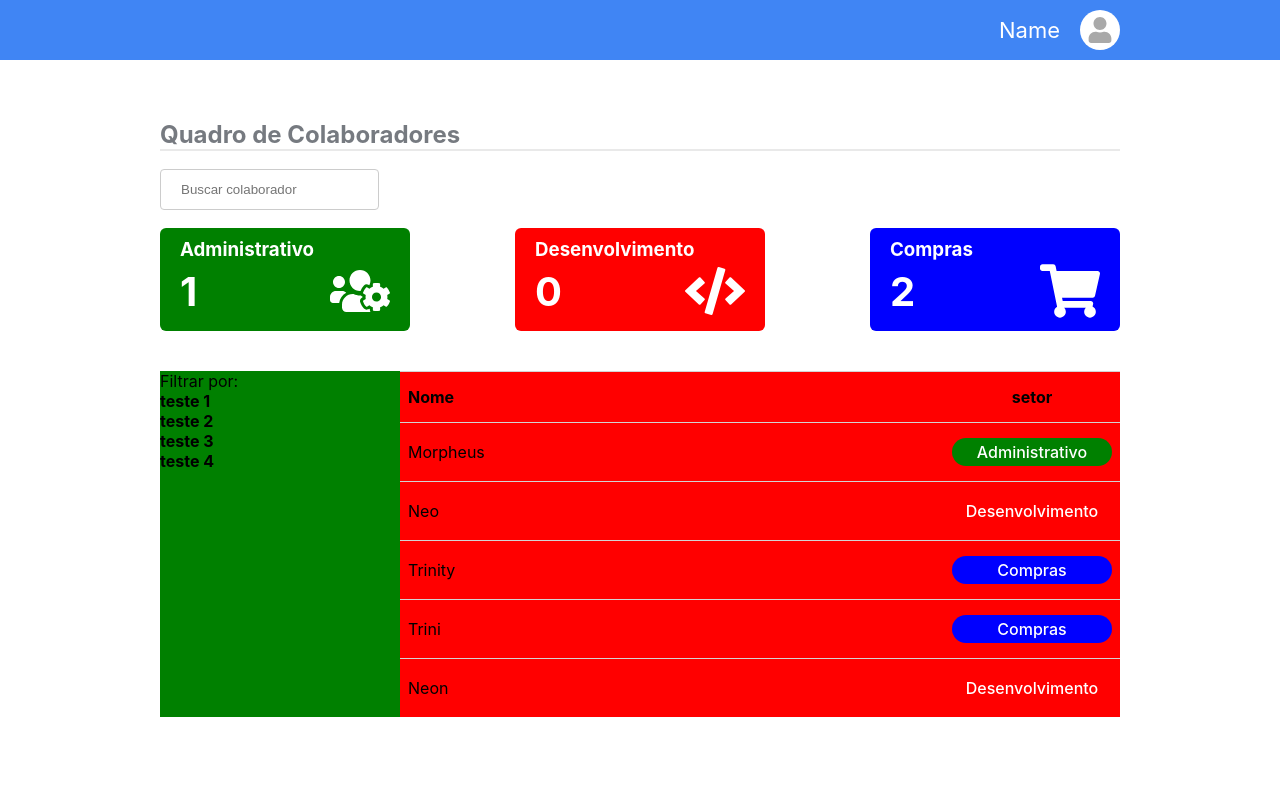
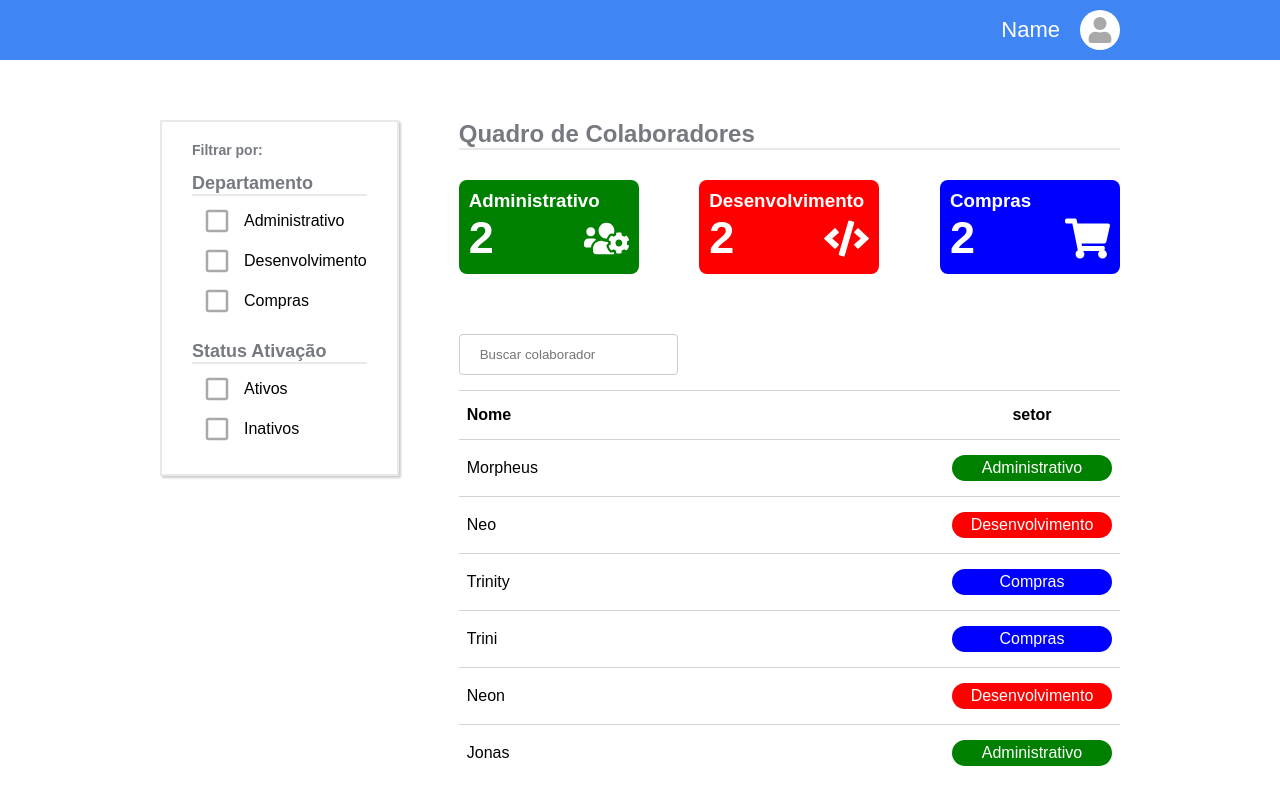
Before and after one commit to rafaeloliveirasilva05/human-resource-control, a React (Create React App) app: page / in a window 1280 px wide. Built offline with nearby package versions, Linux system fonts and the light colour scheme.

Commit message:
insert filter functionality and apply global style

```diff
--- a/src/App.js
+++ b/src/App.js
@@ -4,6 +4,7 @@ import { BrowserRouter, Switch, Route } from 'react-router-dom'
 import Header from './components/Header'
 import SearchCollaborator from './screens/SearchCollaborator'
 import CollaboratorData from './screens/CollaboratorData'
+import'./Styles/global.css'
 
 function App() {
   return (
--- /dev/null
+++ b/src/Styles/global.css
@@ -0,0 +1,19 @@
+
+*{
+  margin: 0;
+  padding:0;
+  outline:0;
+  box-sizing: border-box;
+}
+
+body {
+  font-family: Arial, Helvetica, sans-serif;
+  font-size: 16px;
+  background: #FFFF;
+  text-rendering: optimizeLegibility;
+  -webkit-font-smoothing: antialiased;
+}
+
+#root {
+  height: 100vh;
+}
--- a/src/components/Card/index.js
+++ b/src/components/Card/index.js
@@ -1,33 +1,35 @@
 
 
 import React from 'react'
-import { FaUsersCog, FaCode, FaShoppingCart} from 'react-icons/fa'
+import { FaUsersCog, FaCode, FaShoppingCart } from 'react-icons/fa'
 
 import styles from './styles.module.css'
 
 const Card = (props) => {
   const { color, departament, TotalEmployeesDepartment } = props
 
-  const chooseIcon = (departament) =>{
-    if(departament === 'Administrativo'){
-      return <FaUsersCog size={60} color={'#fff'} />
+  const chooseIcon = (departament) => {
+    if (departament === 'Administrativo') {
+      return <FaUsersCog size={45} color={'#fff'} />
     }
 
-    if(departament === 'Desenvolvimento'){
-      return <FaCode size={60} color={'#fff'} />
+    if (departament === 'Desenvolvimento') {
+      return <FaCode size={45} color={'#fff'} />
     }
 
-    if(departament === 'Compras'){
-      return <FaShoppingCart size={60} color={'#fff'} />
+    if (departament === 'Compras') {
+      return <FaShoppingCart size={45} color={'#fff'} />
     }
   }
 
   return (
-    <div style={{backgroundColor: color}} className={styles.container} >
-      <h3>{departament}</h3>
-      <div>
-        <h3>{TotalEmployeesDepartment}</h3>
-        {chooseIcon(departament)}
+    <div style={{ backgroundColor: color }} className={styles.container} >
+      <div className={styles.containerCard}>
+        <h3>{departament}</h3>
+        <div>
+          <h3>{TotalEmployeesDepartment}</h3>
+          {chooseIcon(departament)}
+        </div>
       </div>
     </div>
   )
--- a/src/components/Card/styles.module.css
+++ b/src/components/Card/styles.module.css
@@ -1,18 +1,21 @@
 .container {
+  padding: 10px 10px;
+  border-radius: 8px;
+}
+
+.containerCard{
   display: flex;
+  width: 160px;
   flex-direction: column;
-  width: 250px;
-  padding: 10px 20px;
-  border-radius: 6px;
   color: #fff;
 }
 
-.container > div {
+.containerCard > div {
   display: flex;
   align-items: center;
   justify-content: space-between;
 }
 
-.container > div h3 {
-  font-size: 40px;
+.containerCard > div h3 {
+  font-size: 45px;
 }
--- a/src/data/collaborator.json
+++ b/src/data/collaborator.json
@@ -34,6 +34,13 @@
       "last_name": "Reeves",
       "department": 2,
       "active_status": 0
+    },
+    {
+      "id": 6,
+      "first_name": "Jonas",
+      "last_name": "Reeves",
+      "department": 1,
+      "active_status": 0
     }
   ]
 }
--- a/src/screens/SearchCollaborator/index.js
+++ b/src/screens/SearchCollaborator/index.js
@@ -1,5 +1,7 @@
 import React, { useState, useEffect } from 'react'
 import { useHistory } from "react-router-dom";
+import { MdCheckBox } from 'react-icons/md';
+import { MdCheckBoxOutlineBlank } from 'react-icons/md';
 
 import styles from './styles.module.css'
 import departmentDataJson from '../../data/department.json'
@@ -12,6 +14,12 @@ function SearchCollaborator(props) {
   const [collaboratorData, setCollaboratorData] = useState([])
   const [fixedListCollaboratorData, setFixedListCollaboratorData] = useState([])
 
+  const [administrativeFilter, setAdministrativeFilter] = useState(false)
+  const [developmentFilter, setDevelopmentFilter] = useState(false)
+  const [purchaseFilter, setPurchaseFilter] = useState(false)
+  const [activeStatusFilter, setActiveStatusFilter] = useState(false)
+  const [inactiveStatusFilter, setInactiveStatusFilter] = useState(false)
+
   let history = useHistory()
 
   useEffect(() => {
@@ -22,6 +30,10 @@ function SearchCollaborator(props) {
     setFixedListCollaboratorData(data)
     setCollaboratorData(data)
   }, [])
+
+  useEffect(() => {
+    filter()
+  }, [administrativeFilter, developmentFilter, purchaseFilter, activeStatusFilter, inactiveStatusFilter])
 
   function collaboratorsDataMapping(colaborator, department) {
     return colaborator.map(currentColaborator => {
@@ -42,8 +54,8 @@ function SearchCollaborator(props) {
 
   function mappingTotalCollaboratorsByDepartment() {
     return departmentData.map(currentDepartment => {
-      const allActiveCollaborator = fixedListCollaboratorData.filter(currentElement => {
-        return currentElement.active_status && currentElement.departamentId === currentDepartment.id
+      const allActiveCollaborator = collaboratorData.filter(currentElement => {
+        return currentElement.departamentId === currentDepartment.id
       })
 
       return {
@@ -107,16 +119,164 @@ function SearchCollaborator(props) {
     setCollaboratorData(listCollaborators)
   }
 
+  function filterByAdministrativeSector() {
+    let listCollaborators = fixedListCollaboratorData
+
+    listCollaborators = fixedListCollaboratorData.filter(currentCollaborator => {
+      return currentCollaborator.departamentId === 1
+    })
+
+    return listCollaborators
+  }
+
+  function filterByDevelopmentSector() {
+    let listCollaborators = fixedListCollaboratorData
+
+    listCollaborators = fixedListCollaboratorData.filter(currentCollaborator => {
+      return currentCollaborator.departamentId === 2
+    })
+
+    return listCollaborators
+  }
+
+  function filterBySectorPurchase() {
+    let listCollaborators = fixedListCollaboratorData
+
+    listCollaborators = fixedListCollaboratorData.filter(currentCollaborator => {
+      return currentCollaborator.departamentId === 3
+    })
+
+    return listCollaborators
+  }
+
+  function filterByActiveContributors(list) {
+    return list.filter(currentCollaborator => currentCollaborator.active_status === 1)
+  }
+
+  function filterByInactiveContributors(list) {
+    return list.filter(currentCollaborator => currentCollaborator.active_status === 0)
+  }
+
+  function filter() {
+    if (fixedListCollaboratorData.length === 0) return
+
+    let filteredCollaboratorList = []
+    let activeFilter = false
+
+    if (administrativeFilter) {
+      filteredCollaboratorList = filterByAdministrativeSector()
+      activeFilter = true
+    }
+
+    if (developmentFilter) {
+      filteredCollaboratorList = filterByDevelopmentSector().concat(filteredCollaboratorList)
+      activeFilter = true
+    }
+
+    if (purchaseFilter) {
+      filteredCollaboratorList = filterBySectorPurchase().concat(filteredCollaboratorList)
+      activeFilter = true
+    }
+
+    if (activeStatusFilter && !inactiveStatusFilter) {
+      if (activeFilter) {
+        filteredCollaboratorList = filterByActiveContributors(filteredCollaboratorList)
+      }
+      else {
+        filteredCollaboratorList = filterByActiveContributors(fixedListCollaboratorData)
+      }
+
+      activeFilter = true
+    }
+
+    if (inactiveStatusFilter && !activeStatusFilter) {
+      if (activeFilter) {
+        filteredCollaboratorList = filterByInactiveContributors(filteredCollaboratorList)
+      }
+      else {
+        filteredCollaboratorList = filterByInactiveContributors(fixedListCollaboratorData)
+      }
+
+      activeFilter = true
+    }
+
+    activeFilter ? setCollaboratorData(filteredCollaboratorList) : setCollaboratorData(fixedListCollaboratorData)
+  }
+
   return (
     <div className={styles.container}>
+
+      <div className={styles.containerFilter}>
+        <h2 className={styles.titleContainerFilter}>Filtrar por:</h2>
+        <section className={styles.containerDepartmentFilter}>
+          <h2>Departamento</h2>
+          <div className={styles.navDepartamentoFilter}>
+            <ul>
+              <li
+                onClick={() => administrativeFilter ? setAdministrativeFilter(false) : setAdministrativeFilter(true)}
+                className={styles.filterListItem}>
+                <div className={styles.selectionBox}>
+                  {administrativeFilter ?
+                    <MdCheckBox size={30} color={'#a9a9a9'} /> :
+                    <MdCheckBoxOutlineBlank size={30} color={'#a9a9a9'} />}
+                </div>
+                <a>Administrativo</a>
+              </li>
+              <li
+                onClick={() => developmentFilter ? setDevelopmentFilter(false) : setDevelopmentFilter(true)}
+                className={styles.filterListItem}>
+                <div className={styles.selectionBox}>
+                  {developmentFilter ?
+                    <MdCheckBox size={30} color={'#a9a9a9'} /> :
+                    <MdCheckBoxOutlineBlank size={30} color={'#a9a9a9'} />}
+                </div>
+                <a>Desenvolvimento</a>
+              </li>
+              <li
+                onClick={() => purchaseFilter ? setPurchaseFilter(false) : setPurchaseFilter(true)}
+                className={styles.filterListItem}>
+                <div className={styles.selectionBox}>
+                  {purchaseFilter ?
+                    <MdCheckBox size={30} color={'#a9a9a9'} /> :
+                    <MdCheckBoxOutlineBlank size={30} color={'#a9a9a9'} />}
+                </div>
+                <a>Compras</a>
+              </li>
+            </ul>
+          </div>
+        </section>
+
+        <section className={styles.containerDepartmentFilter}>
+          <h2>Status Ativação</h2>
+          <div>
+            <ul>
+              <li
+                onClick={() => activeStatusFilter ? setActiveStatusFilter(false) : setActiveStatusFilter(true)}
+                className={styles.filterListItem}>
+                <div className={styles.selectionBox}>
+                  {activeStatusFilter ?
+                    <MdCheckBox size={30} color={'#a9a9a9'} /> :
+                    <MdCheckBoxOutlineBlank size={30} color={'#a9a9a9'} />}
+                </div>
+                <a>Ativos</a>
+              </li>
+              <li
+                onClick={() => inactiveStatusFilter ? setInactiveStatusFilter(false) : setInactiveStatusFilter(true)}
+                className={styles.filterListItem}>
+                <div className={styles.selectionBox}>
+                  {inactiveStatusFilter ?
+                    <MdCheckBox size={30} color={'#a9a9a9'} /> :
+                    <MdCheckBoxOutlineBlank size={30} color={'#a9a9a9'} />}
+                </div>
+                <a>Inativos</a>
+              </li>
+            </ul>
+          </div>
+        </section>
+      </div>
+
+      <section style={{ flex: 3 }}>
         <h2>Quadro de Colaboradores</h2>
-
-      <input
-        name='name'
-        placeholder='Buscar colaborador'
-        value={collaboratorName}
-        onChange={handleInputChange}/>
-
         <div className={styles.containerCard}>
           {mappingTotalCollaboratorsByDepartment().map(element =>
             <div className={styles.itemCard} key={element.id}>
@@ -127,18 +287,15 @@ function SearchCollaborator(props) {
             </div>)}
         </div>
 
-      <div style={{ marginTop: '40px' }}>
-        {/* <h2 style={{ marginTop: '40px' }}>Total de Colaboradores Ativos</h2> */}
-        <div className={styles.containerTeste}>
-
-          <div className={styles.containerFilter}>
-            <span>Filtrar por:</span>
-            <h4>teste 1</h4>
-            <h4>teste 2</h4>
-            <h4>teste 3</h4>
-            <h4>teste 4</h4>
+        <div className={styles.containerInput}>
+          <input
+            name='name'
+            placeholder='Buscar colaborador'
+            value={collaboratorName}
+            onChange={handleInputChange} />
         </div>
 
+        <div className={styles.containerTeste}>
           <div className={styles.containerTable}>
             <table>
               <thead>
@@ -151,7 +308,9 @@ function SearchCollaborator(props) {
           </div>
 
         </div>
-      </div>
+
+      </section>
+
     </div>
   )
 }
--- a/src/screens/SearchCollaborator/styles.module.css
+++ b/src/screens/SearchCollaborator/styles.module.css
@@ -1,33 +1,31 @@
+/*************  Container  ***************/
 .container {
+  display: flex;
   max-width: 960px;
   margin: 60px auto 0px auto;
 }
 
-
+.containerInput{
+  margin-top: 60px;
+  margin-bottom: 15px;
+}
 
 input{
   padding: 12px 20px;
-  margin: 8px 0;
   border: 1px solid #ccc;
   border-radius: 4px;
   box-sizing: border-box;
 }
 
-
 .containerCard{
   display: flex;
   justify-content: space-between;
-
+  margin-top: 30px;
 }
 
 h2 {
   border-bottom: 2px solid #e9e9e9;
-  margin-bottom: 10px;
   color: #767a80;
-}
-
-.itemCard{
-  margin-top: 10px;
 }
 
 @media (max-width: 760px){
@@ -39,32 +37,15 @@ h2 {
 }
 
 /************* Table ************/
-.containerTeste2{
-
-}
-
-
 .containerTeste {
   display: flex;
 }
 
-.containerFilter {
-  background-color: green;
-  flex: 1;
-}
-
 .containerTable{
   flex: 3;
-  background-color: red;
-}
-
-.link{
-  background-color: red;
-  width: 800px;
 }
 
 table{
-
   text-align: center;
   width: 100%;
   border-collapse: collapse;
@@ -81,8 +62,6 @@ td {
   padding: 15px 8px;
   border-top: 1px solid #d3d3d3;
 }
-
-/* tr:nth-child(even){background-color: #fff0f5} */
 
 .containerLabel {
   display: flex;
@@ -101,5 +80,47 @@ td {
   width: 160px;
   background-color: red;
   color: white;
-  font-weight: 500;
 }
+
+/******************  Section Filter  ******************/
+.containerFilter {
+  display: flex;
+  flex-direction: column;
+  border: 2px solid #e9e9e9;
+  box-shadow : 2px 2px 2px rgba(0,0,0,0.2);
+  padding: 20px 30px;
+  margin-right: 60px;
+  height: 100%;
+}
+
+.titleContainerFilter{
+  font-size: 0.875rem;
+  border: 0;
+}
+
+.filterListItem{
+  display: flex;
+  align-items: center;
+  margin: 10px 0;
+  padding-left: 10px;
+}
+
+.filterListItem:hover{
+  background-color: #e9e9e9;
+  cursor: pointer;
+}
+
+.selectionBox{
+  margin-right: 12px;
+  display: flex;
+  justify-content: center;
+  align-items: center;
+}
+
+.containerDepartmentFilter{
+  margin-top: 15px;
+}
+
+.containerDepartmentFilter h2 {
+  font-size: 1.125rem;
+}
```
Lines whose indentation alone changed are shown as unchanged.
